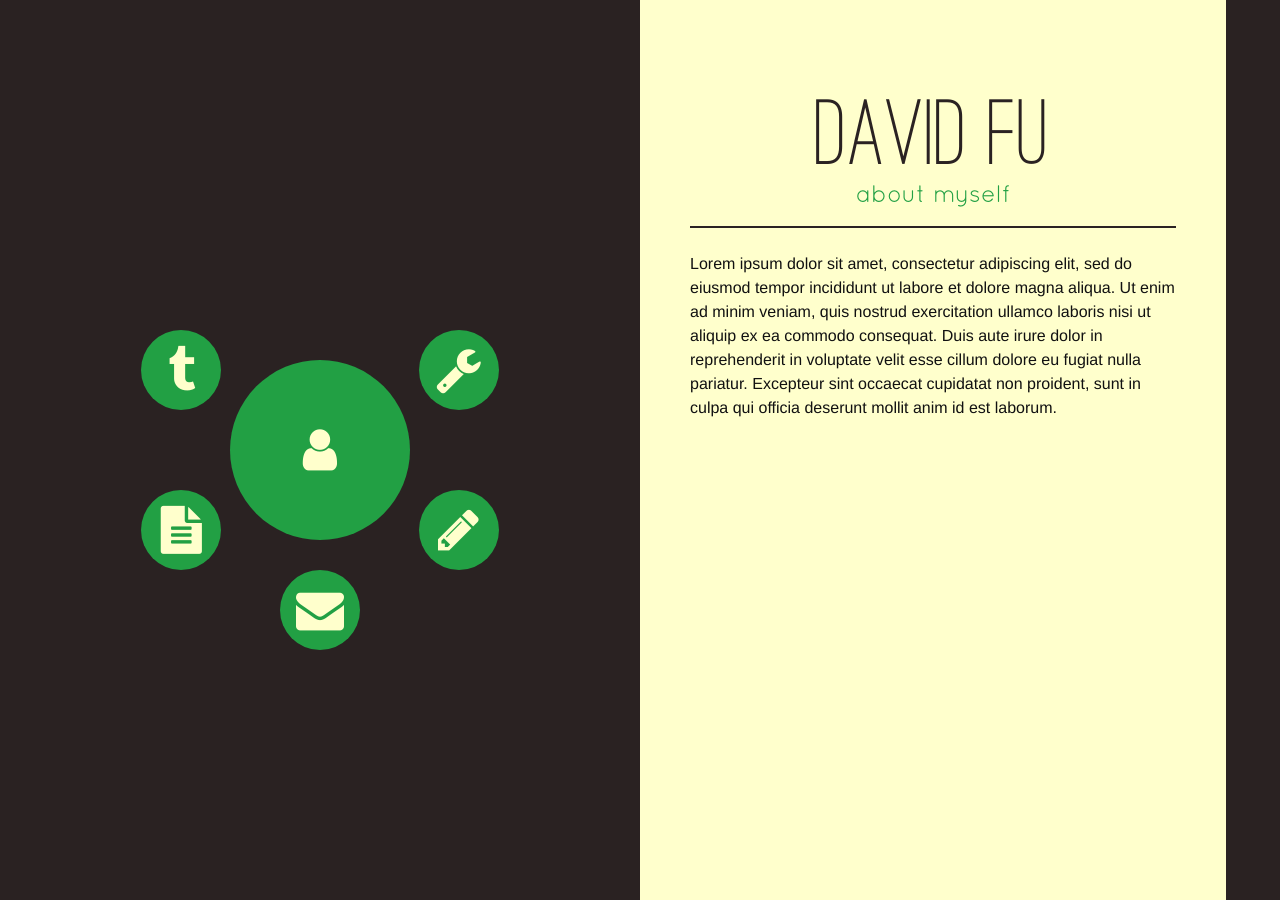
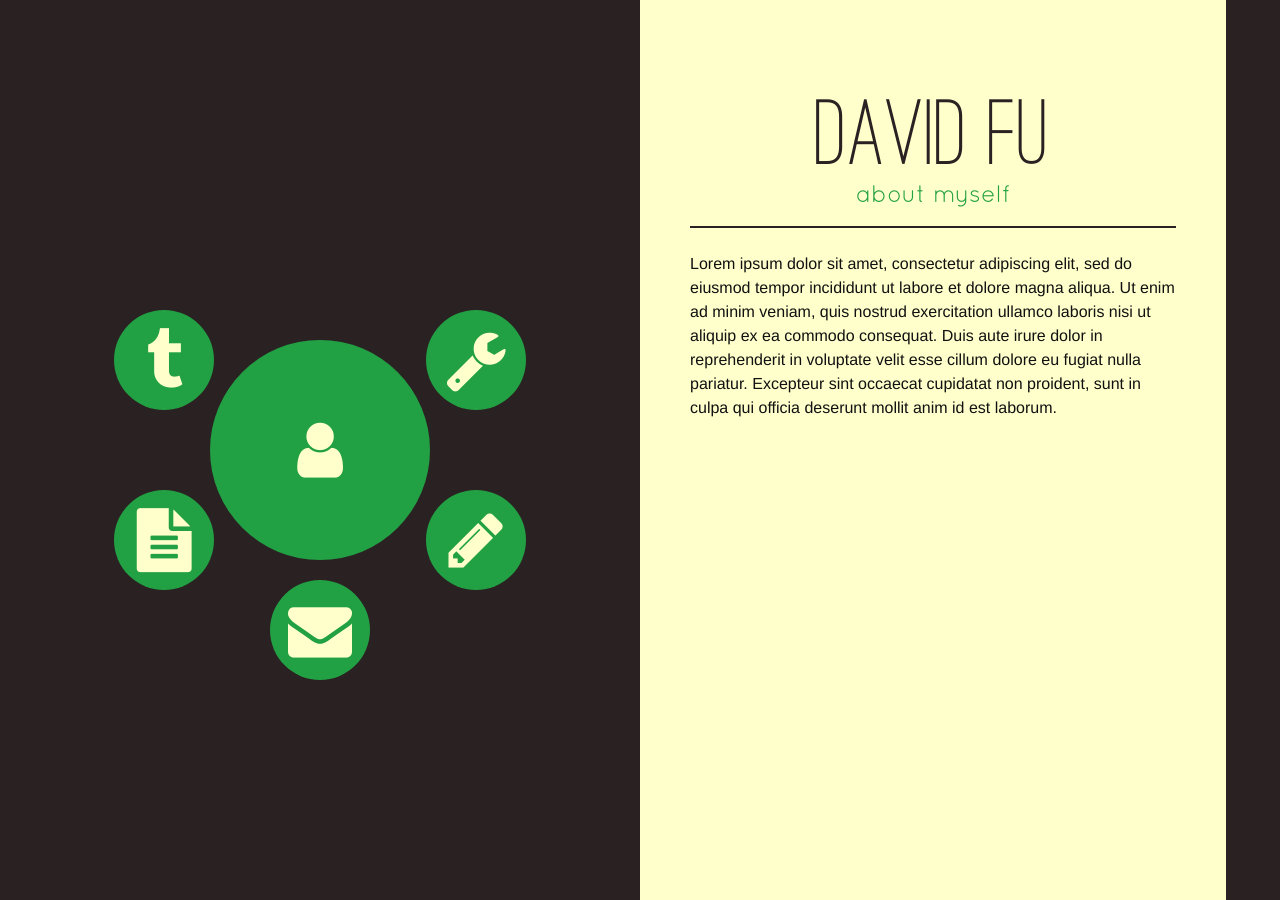
Before and after one commit to dvdfu/old-website, a Jekyll site: the page built from index.html, in a window 1280 px wide. Built offline with Jekyll 4.4.1, drawn with Linux system fonts in a browser that asks for light colours; nearby versions of some CDN libraries.

Commit message:
increased icon size

```diff
--- a/_layouts/default.html
+++ b/_layouts/default.html
@@ -12,12 +12,12 @@
       </div>
     </div> -->
 
-    <div class="circle" id="circle-1" name="about"><span class="fa fa-user fa-3x icon"></span></div>
-    <div class="circle" id="circle-2" name="projects"><span class="fa fa-wrench fa-3x icon"></span></div>
-    <div class="circle" id="circle-3" name="artwork"><span class="fa fa-pencil fa-3x icon"></div>
-    <div class="circle" id="circle-4" name="contact"><span class="fa fa-envelope fa-3x icon"></div>
-    <div class="circle" id="circle-5" name="resume"><span class="fa fa-file-text fa-3x icon"></div>
-    <div class="circle" id="circle-6" name="blog"><span class="fa fa-tumblr fa-3x icon"></div>
+    <div class="circle" id="circle-1" name="about"><span class="fa fa-user fa-4x icon"></span></div>
+    <div class="circle" id="circle-2" name="projects"><span class="fa fa-wrench fa-4x icon"></span></div>
+    <div class="circle" id="circle-3" name="artwork"><span class="fa fa-pencil fa-4x icon"></div>
+    <div class="circle" id="circle-4" name="contact"><span class="fa fa-envelope fa-4x icon"></div>
+    <div class="circle" id="circle-5" name="resume"><span class="fa fa-file-text fa-4x icon"></div>
+    <div class="circle" id="circle-6" name="blog"><span class="fa fa-tumblr fa-4x icon"></div>
 
     <div class="panel" id="main-box">
       <div class="panel-text" id="about">
--- a/_sass/_custom.scss
+++ b/_sass/_custom.scss
@@ -31,15 +31,15 @@ h2 {
 	position: fixed;
     left: 25%;
     top: 50%;
-	width: 80px;
-	height: 80px;
-    margin-left: -40px;
-    margin-top: -40px;
+	width: 100px;
+	height: 100px;
+    margin-left: -50px;
+    margin-top: -50px;
 	background-color: $green-blue;
 	border-radius: 100%;
 	z-index: -2;
 
-    line-height: 80px;
+    line-height: 100px;
     text-align: center;
     vertical-align: middle;
     display: inline-block;
--- a/assets/js/test.js
+++ b/assets/js/test.js
@@ -2,7 +2,7 @@ var numCircles = 6;
 var xScreenCenter = $(window).width() / 2;
 var xRingCenter = $(window).width() / 4;
 var yRingCenter = $(window).height() / 2;
-var ringRadius = 160;
+var ringRadius = 180;
 var circleCentered;
 var animShort = 400;
 var animLong = 800;
@@ -62,7 +62,7 @@ function circleEnter(circle) {
 }
 
 function circleExit(circle) {
-	var w = 80;
+	var w = 100;
 	circle.animate({
 		"width": w,
 		"height": w,
```
